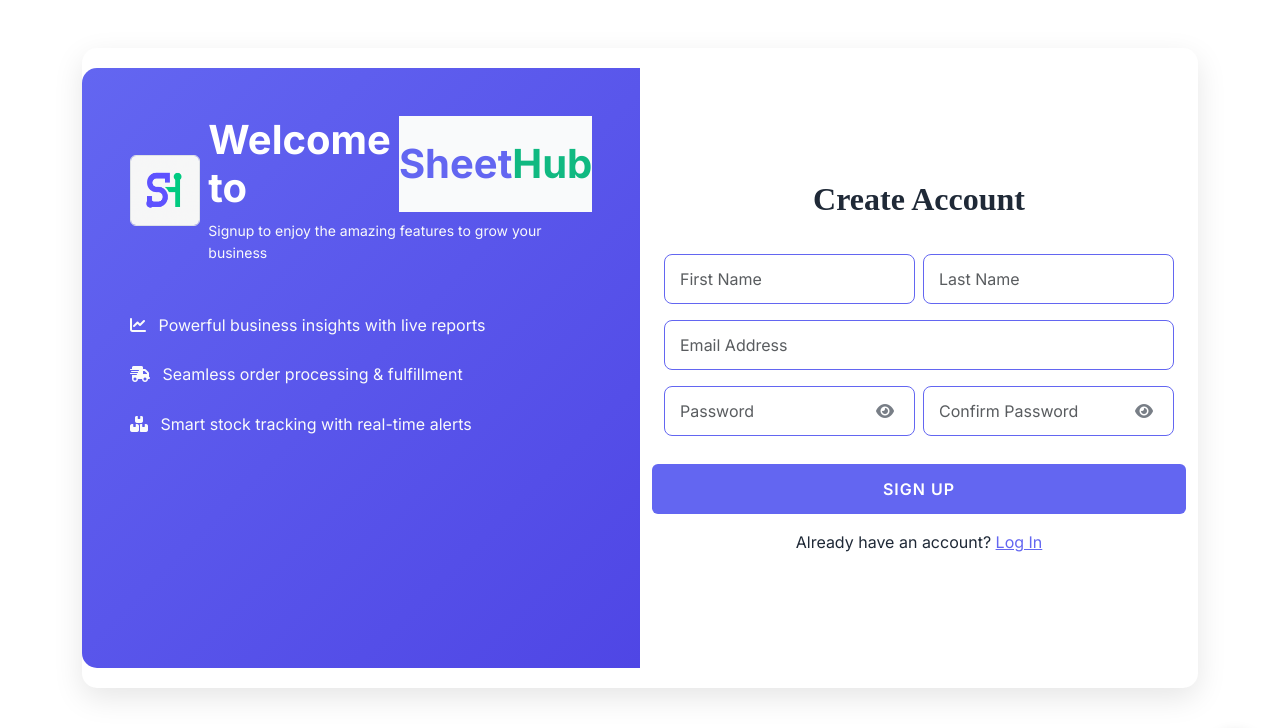
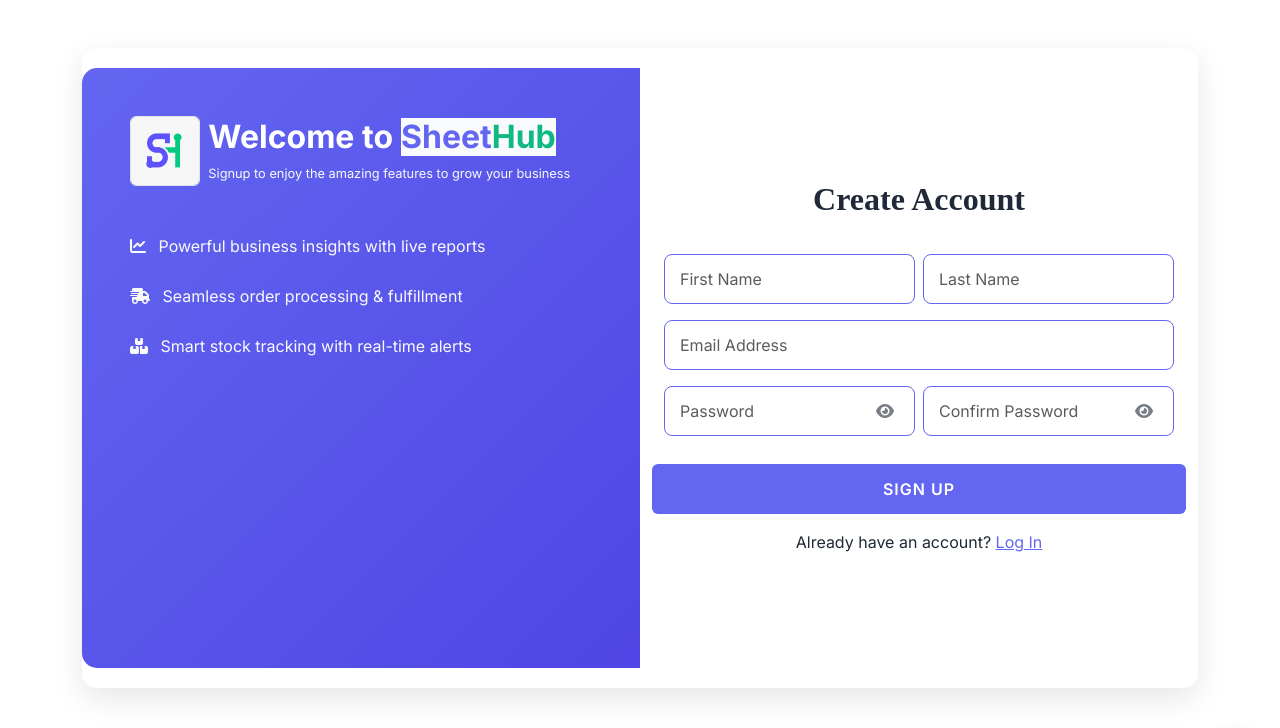
Before and after one commit to amraoui-mo7amed/sheethub, a Django app: page /auth/register/ in a window 1280 px wide. Shown: the top 728 px of the page. Run offline with Django 5.2, Linux system fonts and the light colour scheme; data that the repository does not hold is empty; some libraries are stand-ins or nearby versions.

Commit message:
style_adjustements

```diff
--- a/frontend/static/css/index.css
+++ b/frontend/static/css/index.css
@@ -75,6 +75,10 @@ h3,
 h4 {
     font-weight: 600;
     line-height: 1.2;
+}
+small
+{
+    font-size: .8rem;
 }
 /* body.rtl .container, body.rtl .container-fluid, section
 {
--- a/user_auth/static/css/signup.css
+++ b/user_auth/static/css/signup.css
@@ -299,7 +299,7 @@ input[type="date"] {
 }
 
 .signup-image h2 {
-    font-size: 2.5rem;
+    font-size: 2rem;
     margin-bottom: 2rem;
 }
 
```
Also changed, not shown: dashboard/templates/dashboard/index.html (+3 -5 lines).
